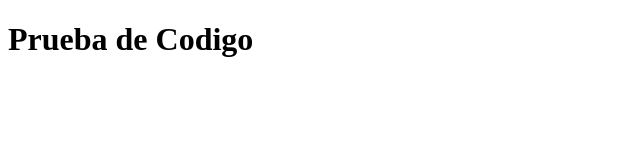
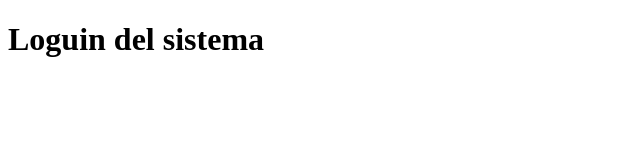
Before and after one commit to raulmatrix/gswtercerbimestre, a plain HTML site: page index.html in a window 1280 px wide. Shown: the whole page, without its empty margins (0-640 px from the left). Drawn offline with Linux system fonts and the light colour scheme.

Commit message:
cambio en index

```diff
--- a/index.html
+++ b/index.html
@@ -7,6 +7,6 @@
     <title>Document</title>
 </head>
 <body>
-    <h1>Prueba de Codigo</h1>
+    <h1>Loguin del sistema</h1>
 </body>
 </html>
```
